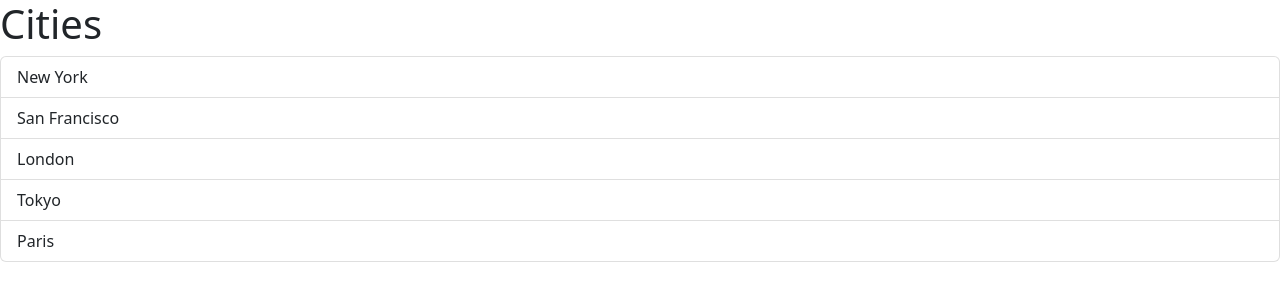
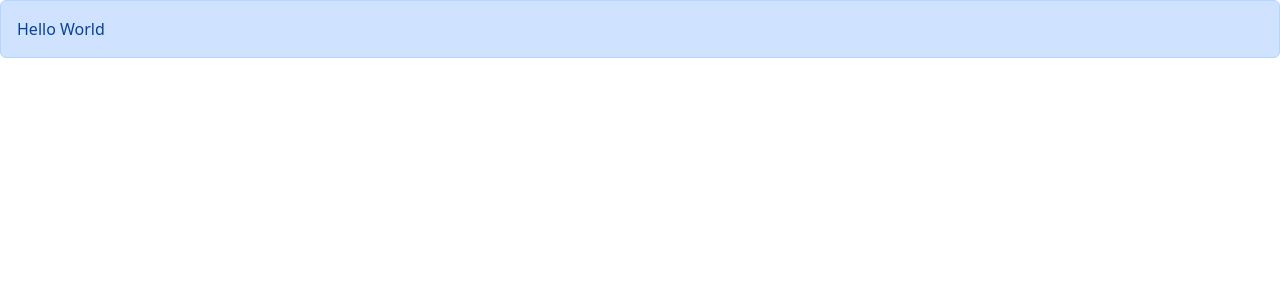
Before and after one commit to kkavinkk/React_Tutorial, a React (Vite) app in the folder react-app/: page / in a window 1280 px wide. Shown: the top 300 px of the page. Built offline with nearby package versions, Linux system fonts and the light colour scheme.

Commit message:
end game

```diff
--- a/react-app/src/App.tsx
+++ b/react-app/src/App.tsx
@@ -1,19 +1,11 @@
-import ListGroup from "./components/ListGroup";
+import Alert from "./components/Alert";
 
 function App() {
-  let items = ["New York", "San Francisco", "London", "Tokyo", "Paris"];
-
-  const handleSelectItem = (item: string) => {
-    console.log(item);
-  };
-
   return (
     <div>
-      <ListGroup
-        items={items}
-        heading="Cities"
-        onSelectItem={handleSelectItem}
-      />
+      <Alert>
+        Hello <span>World</span>
+      </Alert>
     </div>
   );
 }
--- /dev/null
+++ b/react-app/src/components/Alert.tsx
@@ -0,0 +1,11 @@
+import { ReactNode } from "react";
+
+interface Props {
+  children: ReactNode;
+}
+
+const Alert = ({ children }: Props) => {
+  return <div className="alert alert-primary">{children}</div>;
+};
+
+export default Alert;
--- a/react-app/src/components/ListGroup.tsx
+++ b/react-app/src/components/ListGroup.tsx
@@ -8,6 +8,8 @@
 
 function ListGroup({ items, heading, onSelectItem }: Props) {
   const [selectedIndex, setSelectedIndex] = useState(-1);
+
+  heading = "";
 
   return (
     <>
```
